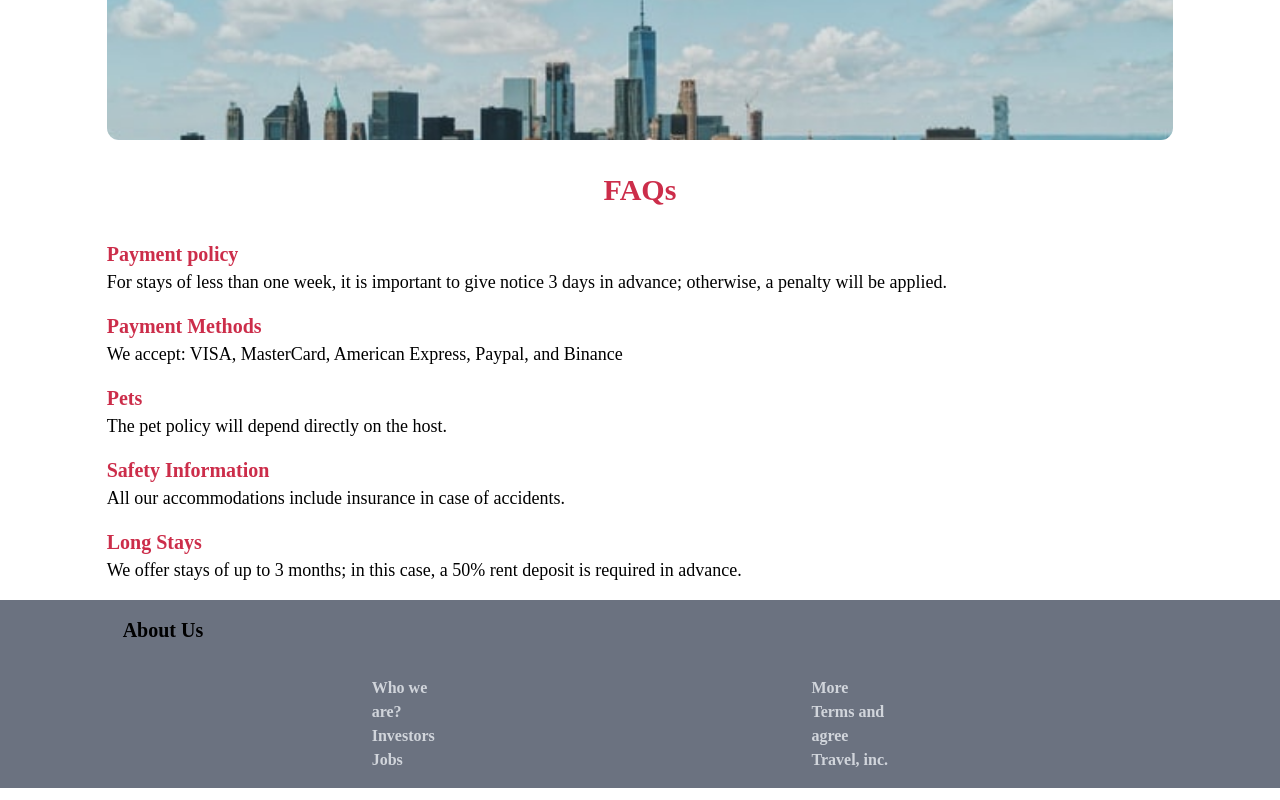
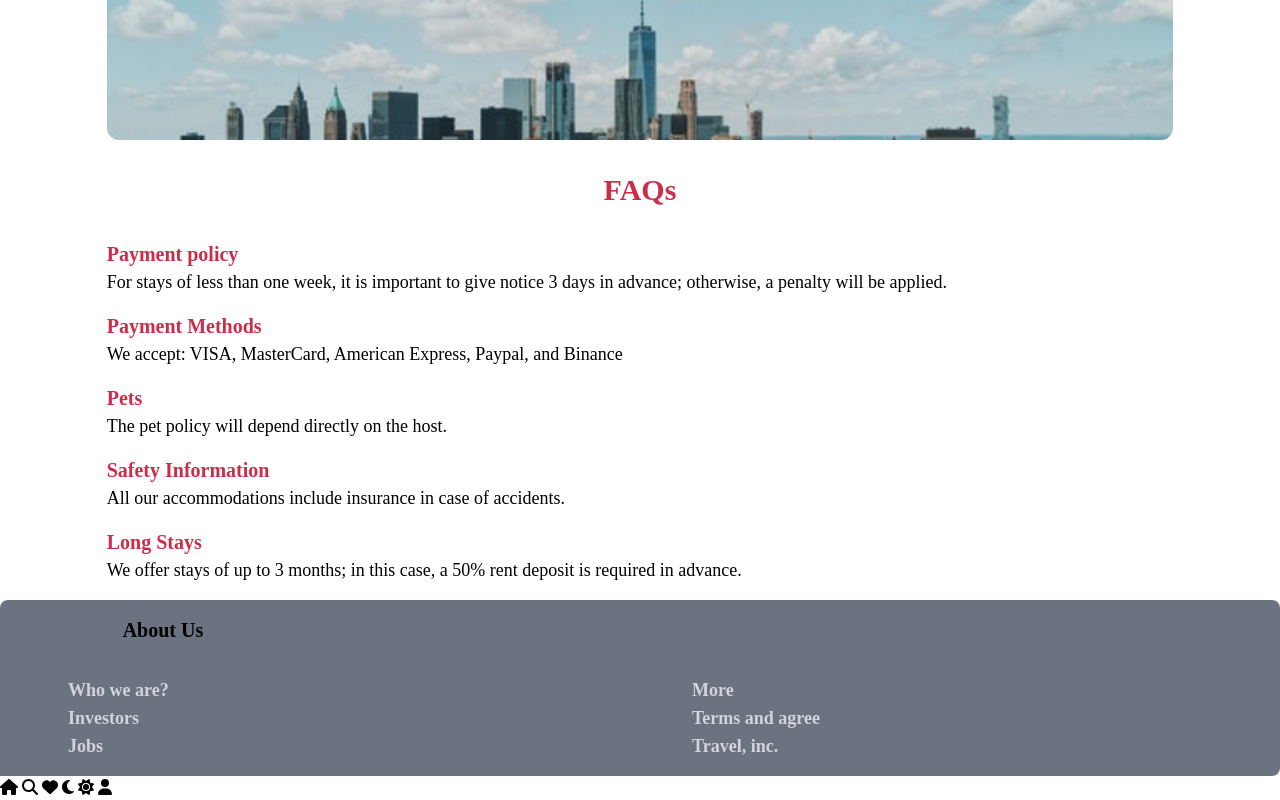
Before and after one commit to odran21/Travels, a website: page public/index.html in a window 1280 px wide. Shown: the part 6472-7272 px from the top of the page. Drawn offline with Linux system fonts and the light colour scheme.

Commit message:
Included: Icons to TabBar

```diff
--- a/public/index.html
+++ b/public/index.html
@@ -6,11 +6,11 @@
     <meta name="viewport" content="width=device-width, initial-scale=1.0">
     <title>Travels</title>
     <link rel="stylesheet" href="../public/css/tailwind.css">
+    <script src="https://cdnjs.cloudflare.com/ajax/libs/font-awesome/6.4.0/js/all.min.js"></script>
 </head>
 
 <body class="font-Monserrat">
     <nav></nav>
-    <div id="tab_bar"></div>
     <section class="w-full h-auto">
         <div id="home">
             <div class="w-full h-3/4">
@@ -223,21 +223,29 @@
             </div>
         </div>
     </section>
-    <footer class="w-full h-auto bg-gray-500">
+    <footer class="w-full h-auto bg-gray-500 rounded-t-lg rounded-r-lg">
         <p class="w-10/12 h-auto p-4 mx-auto text-xl font-bold">About Us</p>
         <section class="w-full p-4 flex justify-evenly">
-            <div>
-                <p class="w-10/12 h-auto mx-auto text-md font-semibold text-gray-300">Who we are?</p>
-                <p class="w-10/12 h-auto mx-auto text-md font-semibold text-gray-300">Investors</p>
-                <p class="w-10/12 h-auto mx-auto text-md font-semibold text-gray-300">Jobs</p>
+            <div class="w-1/2">
+                <p class="w-10/12 h-auto mx-auto text-lg font-semibold text-gray-300">Who we are?</p>
+                <p class="w-10/12 h-auto mx-auto text-lg font-semibold text-gray-300">Investors</p>
+                <p class="w-10/12 h-auto mx-auto text-lg font-semibold text-gray-300">Jobs</p>
             </div>
-            <div>
-                <p class="w-10/12 h-auto mx-auto text-md font-semibold text-gray-300">More</p>
-                <p class="w-10/12 h-auto mx-auto text-md font-semibold text-gray-300">Terms and agree</p>
-                <p class="w-10/12 h-auto mx-auto text-md font-semibold text-gray-300">Travel, inc.</p>
+            <div class="w-1/2">
+                <p class="w-10/12 h-auto mx-auto text-lg font-semibold text-gray-300">More</p>
+                <p class="w-10/12 h-auto mx-auto text-lg font-semibold text-gray-300">Terms and agree</p>
+                <p class="w-10/12 h-auto mx-auto text-lg font-semibold text-gray-300">Travel, inc.</p>
             </div>
         </section>
     </footer>
+    <div id="tab_bar">
+        <i class="fa-solid fa-house"></i>
+        <i class="fa-solid fa-magnifying-glass"></i>
+        <i class="fa-solid fa-heart"></i>
+        <i class="fa-solid fa-moon"></i>
+        <i class="fa-solid fa-sun"></i>
+        <i class="fa-solid fa-user"></i>
+    </div>
 </body>
 
 </html>
```
Also changed, not shown: public/css/tailwind.css.
